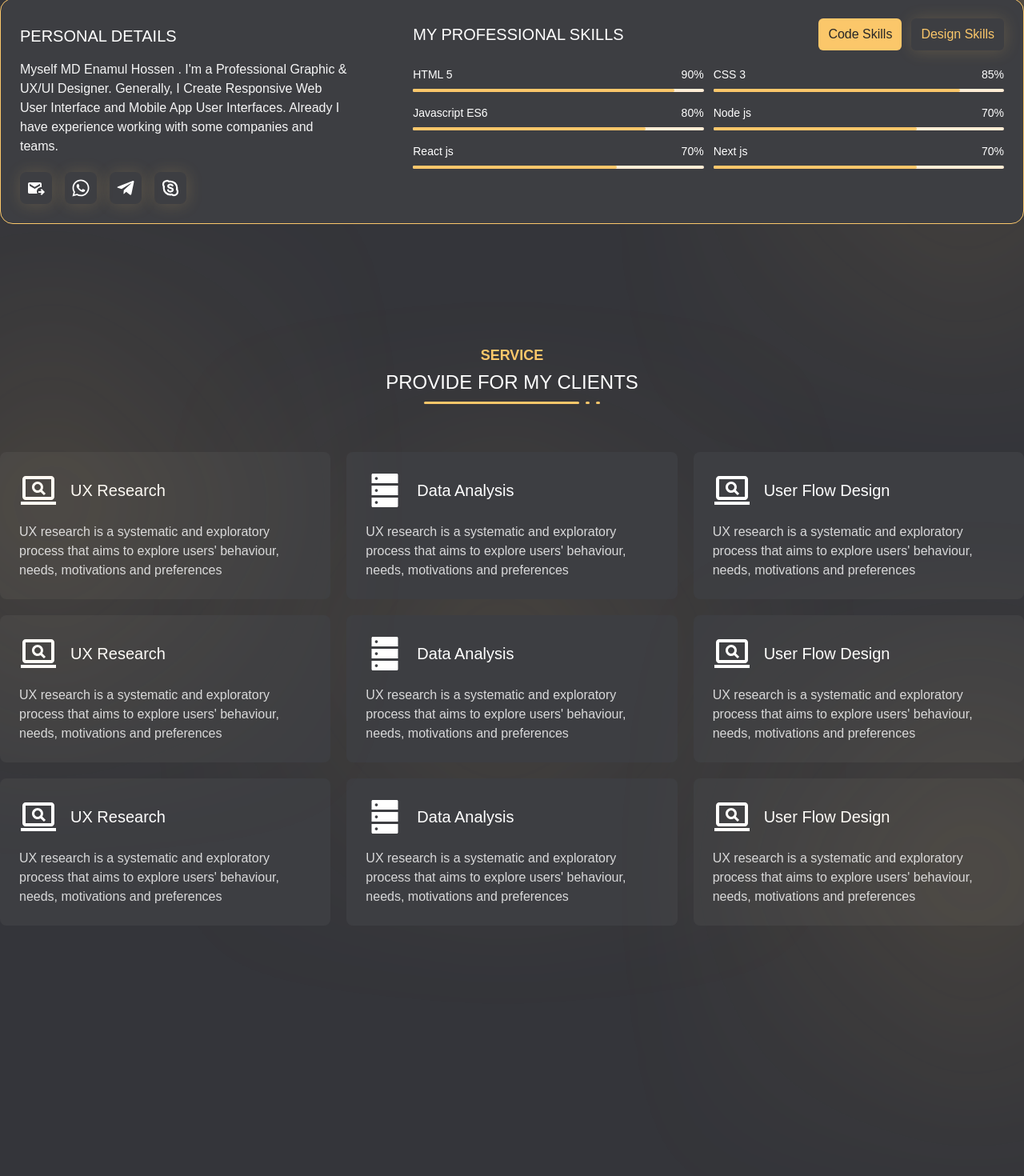
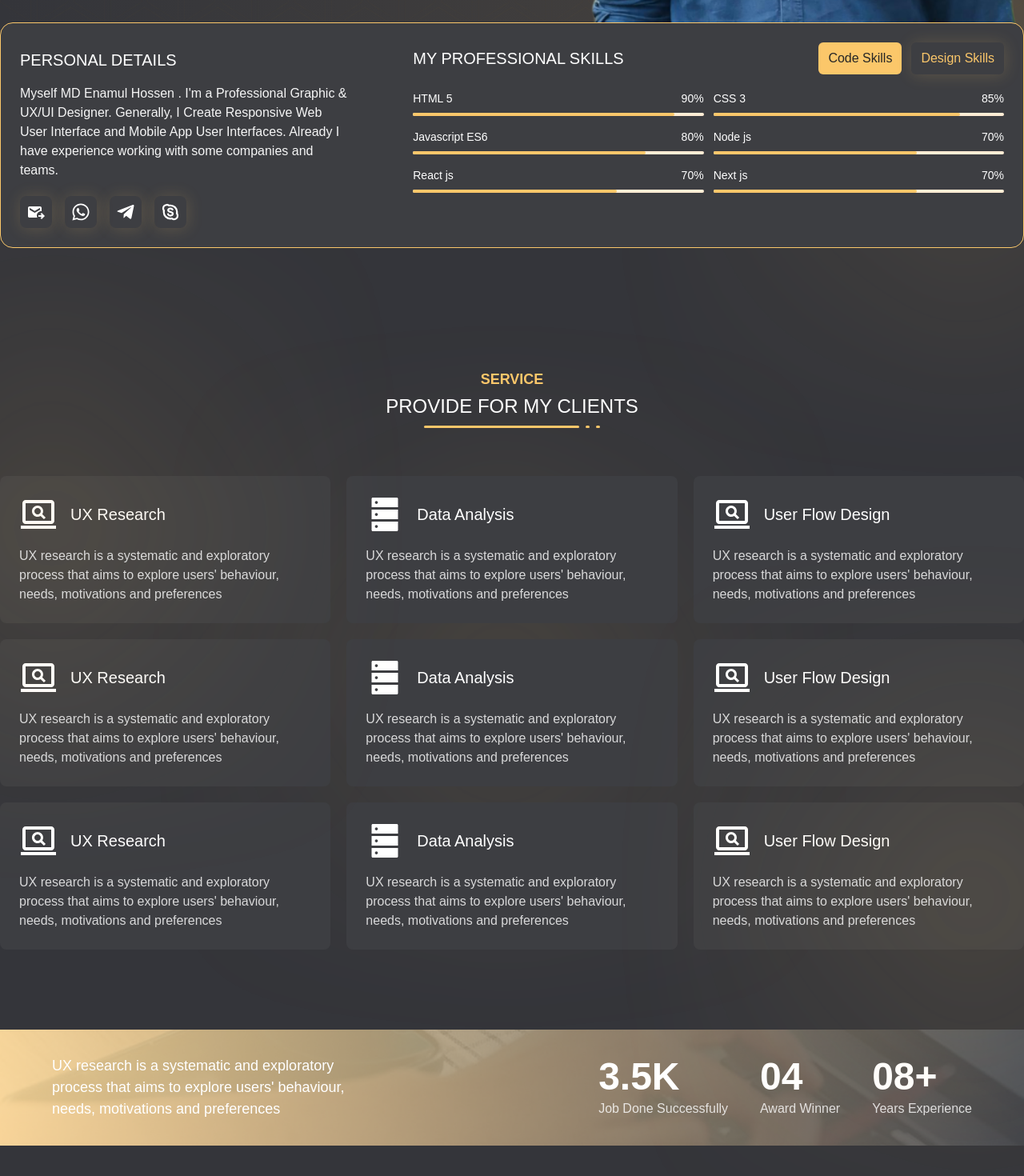
Before and after one commit to enamul90/Portfolio_Next, a Next.js app: page / in a window 1280 px wide. Shown: the part 672-2142 px from the top of the page at 80% size. Built offline with nearby package versions, Linux system fonts and the light colour scheme.

Commit message:
add some code push fix

```diff
--- a/app/component/HeroComponent.jsx
+++ b/app/component/HeroComponent.jsx
@@ -1,3 +1,4 @@
+
 import React from 'react';
 import Image from 'next/image'
 import Pattern from  "@/public/images/BgPattarn.png"
@@ -11,7 +12,7 @@ const HeroComponent = () => {
             <div className="h-full w-full absolute top-0 left-0  HeroBG ">
                 <div className="h-[150px] w-[150px] background rounded-full blur-[150px]"></div>
                 <div className="h-[150px] w-[150px] background rounded-full blur-[150px] absolute bottom-[-100px] right-0"></div>
-                <Image src={Pattern} alt="Hero" className="h-full w-full"/>
+                <Image src={Pattern} alt="Hero"  className="absolute top-0 left-0 w-full h-full" />
             </div>
         )
     }
@@ -51,7 +52,7 @@ const HeroComponent = () => {
     const HeroImage = ()=>{
         return(
             <div className="flex flex-row items-center justify-center h-full  ">
-                <Image src={myPhoto} quality={100} alt="Hero" className=" w-fit h-[90%] mt-[100px] "  />
+                <Image src={myPhoto} quality={100} alt="Hero" className=" w-fit h-[90%] "  />
             </div>
         )
     }
@@ -61,7 +62,6 @@ const HeroComponent = () => {
     return (
         <div className="h-screen w-screen overflow-hidden ">
             <HeroBG />
-
             <div className="relative z-10 max-w-[1400px] mx-auto h-full ">
                 <Nave />
 
--- a/app/component/Profile.jsx
+++ b/app/component/Profile.jsx
@@ -94,10 +94,8 @@ const Profile = () => {
 
 
     const Skills = ({DesSkills,DevSkills})=>{
-
         return (
             <>
-
                 <div className="flex justify-between items-center">
                     <h1 className="text-xl">MY PROFESSIONAL SKILLS</h1>
                     <div className="flex gap-3">
@@ -166,7 +164,7 @@ const Profile = () => {
 
     return (
         <div className="grid grid-cols-8  relative z-10 max-w-[1400px] rounded-2xl mx-auto
-        p-6  companyBG border borderColor mt-[-130px] gap-20
+        p-6  companyBG border borderColor mt-[-100px] gap-20
         ">
             <div className="col-span-3 ">
                 <PersonalDetails/>
--- a/app/component/Summary.jsx
+++ b/app/component/Summary.jsx
@@ -1,9 +1,67 @@
+"use client"
 import React from 'react';
 
 const Summary = () => {
+
+    const AwadList = [
+        {
+            number : "3.5K ",
+            title : "Job Done Successfully"
+        },
+        {
+            number : "04 ",
+            title : "Award Winner"
+        },
+        {
+            number : "08+",
+            title : "Years Experience"
+        },
+
+    ]
+
+
+    const Text = ()=>{
+        return(
+            <>
+                <p className=" text-lg font-normal leading-[150%] ">
+                    UX research is a systematic and exploratory process that aims to explore users'
+                    behaviour, needs, motivations and preferences
+                </p>
+            </>
+        )
+    }
+
+    const MyAward = ({data})=>{
+
+        return(
+            <>
+                {
+                    data.map((item,index)=>{
+                        return(
+                            <div key={index}>
+                                <h1 className="text-5xl font-semibold ">{item.number} </h1>
+                                <p className="text-base mt-1 opacity-80 font-normal ">{item.title}</p>
+                            </div>
+                        )
+                    })
+                }
+            </>
+
+
+        )
+    }
+
+
     return (
-        <div>
-
+        <div  className="mt-[100px] summary-box ">
+            <div className="max-w-[1150px] mx-auto py-8 grid grid-cols-3 gap-2 ">
+                <div>
+                    <Text />
+                </div>
+                <div className="col-span-2 flex flex-wrap justify-end items-center gap-10">
+                    <MyAward data={AwadList} />
+                </div>
+            </div>
         </div>
     );
 };
--- a/app/globals.css
+++ b/app/globals.css
@@ -32,3 +32,10 @@ body {
 .borderColor{
   border-color: rgb(251, 199, 106);
 }
+
+.summary-box{
+  background-image: url("@/public/images/Summary-Bg.png");
+  background-size: cover;
+  background-position: center;
+  background-repeat: no-repeat;
+}
--- a/app/page.js
+++ b/app/page.js
@@ -1,6 +1,7 @@
 import HeroComponent from "@/app/component/HeroComponent";
 import Profile from "@/app/component/Profile";
 import Service from "@/app/component/Service";
+import Summary from "@/app/component/Summary";
 
 
 export default function Home() {
@@ -11,6 +12,7 @@ export default function Home() {
          <HeroComponent />
          <Profile />
          <Service />
+         <Summary />
 
          <div className="py-52"></div>
      </div>
```
Also changed, not shown: public/images/Summary-Bg.png (added).
